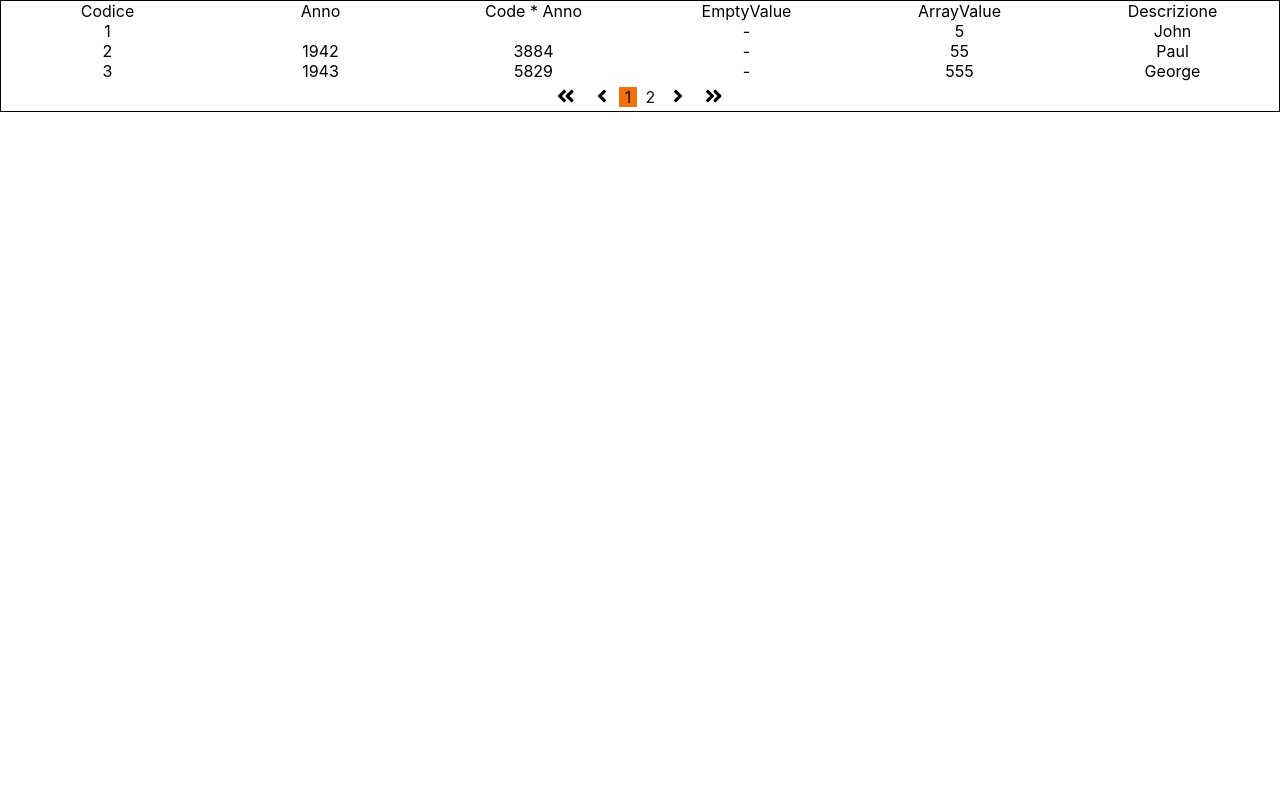
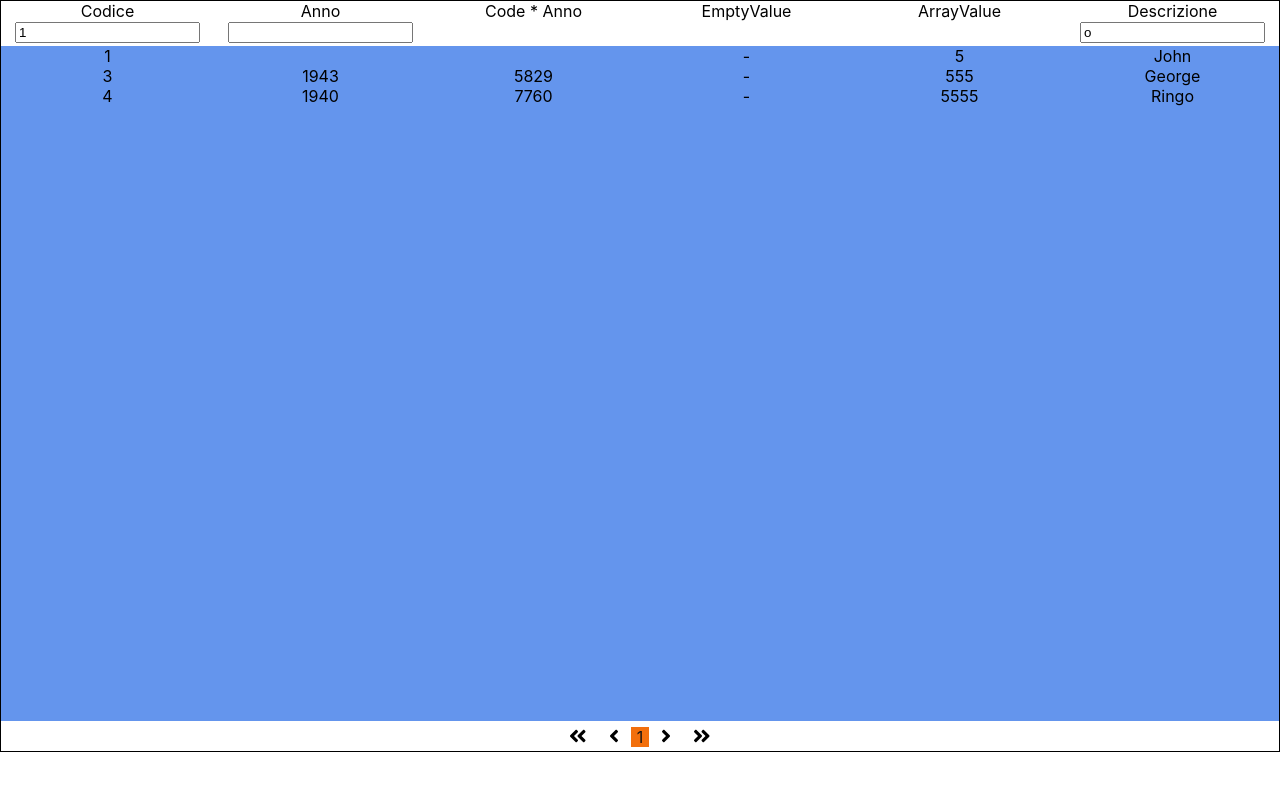
Before and after one commit to scosmaa/yart, a React (Create React App) app: page / in a window 1280 px wide. Shown: the top 790 px of the page. Built offline with nearby package versions, Linux system fonts and the light colour scheme.

Commit message:
Filter draft

```diff
--- /dev/null
+++ b/src/Components/EmbeddedFilter/EmbeddedFilter.jsx
@@ -0,0 +1,67 @@
+import React, { Component } from 'react'
+import PropTypes from 'prop-types'
+import { omitBy, isEmpty } from 'lodash'
+
+import './EmbeddedFilter.scss'
+
+export default class EmbeddedFilter extends Component {
+  constructor(props) {
+    super(props)
+
+    this.state = {
+      filterFields: props.filter
+    }
+
+    this.handleInputChange = this.handleInputChange.bind(this)
+  }
+
+  handleInputChange(event) {
+    const target = event.target
+    const name = target.name
+
+    let filterFields = Object.assign(this.state.filterFields, { [name]: target.value })
+    filterFields = omitBy(filterFields, isEmpty)
+
+    this.setState(
+      {
+        filterFields
+      },
+      () => {
+        if (this.props.onFilterChange) {
+          this.props.onFilterChange(this.state.filterFields)
+        }
+      }
+    )
+  }
+
+  render() {
+    const { columns } = this.props
+    const { filterFields } = this.state
+    return (
+      <div className="yart-tfilter">
+        {columns.map(elem => {
+          return (
+            <div key={elem.__id} className={`yart-filter-cell ${elem.responsive}`} style={elem.style}>
+              {elem.filterable ? (
+                <span>
+                  <input type="text" name={elem.fieldName} id="" value={filterFields[elem.fieldName]} onChange={this.handleInputChange} />
+                </span>
+              ) : null}
+            </div>
+          )
+        })}
+      </div>
+    )
+  }
+}
+
+EmbeddedFilter.propTypes = {
+  filter: PropTypes.object,
+  columns: PropTypes.array,
+  onFilterChange: PropTypes.func
+}
+
+EmbeddedFilter.defaultProps = {
+  columns: [],
+  filter: {}
+}
--- /dev/null
+++ b/src/Components/EmbeddedFilter/EmbeddedFilter.scss
@@ -0,0 +1,7 @@
+.yart-tfilter {
+  display: flex;
+
+  .yart-filter-cell {
+    flex: 100 0 auto;
+  }
+}
--- a/src/Components/Table.jsx
+++ b/src/Components/Table.jsx
@@ -3,6 +3,7 @@ import PropTypes from 'prop-types'
 
 import TablePaginator from './TablePaginator/TablePaginator'
 import CellRenderer from './CellRenderer/CellRenderer'
+import EmbeddedFilter from './EmbeddedFilter/EmbeddedFilter'
 
 import './Table.scss'
 
@@ -19,6 +20,7 @@ export default class Table extends Component {
     }
 
     this._changePage = this._changePage.bind(this)
+    this._onFilterChange = this._onFilterChange.bind(this)
   }
 
   async componentWillMount() {
@@ -33,7 +35,8 @@ export default class Table extends Component {
       sortField: settings.sortField,
       sortDirection: settings.sortDirection,
       pageSize: settings.pageSize,
-      currentPage: settings.currentPage
+      currentPage: settings.currentPage,
+      filterFields: settings.filterFields
     })
 
     this.setState({
@@ -47,8 +50,10 @@ export default class Table extends Component {
       <div className="yart-thead">
         {columns.map(elem => {
           return (
-            <div key={elem.__id} className={`yart-th ${elem.responsive}`} style={elem.style} onClick={evt => this._onThClick(evt, elem)}>
-              {elem.headerContent}
+            <div key={elem.__id} className={`yart-th ${elem.responsive}`} style={elem.style}>
+              <span className={`${elem.sortable ? 'yart-sortable' : ''}`} onClick={evt => this._onThClick(evt, elem)}>
+                {elem.headerContent}
+              </span>
             </div>
           )
         })}
@@ -85,6 +90,7 @@ export default class Table extends Component {
     return (
       <div className="yart">
         {this._createHeader(settings.columns)}
+        <EmbeddedFilter columns={settings.columns} filter={this.dataProvider.getFilter()} onFilterChange={this._onFilterChange} />
         {this._createBody(data, settings.columns)}
         <TablePaginator
           totalItems={this.dataProvider.count()}
@@ -111,6 +117,14 @@ export default class Table extends Component {
       data: pageData
     })
   }
+
+  async _onFilterChange(filterFields) {
+    debugger
+    const pageData = await this.dataProvider.filterAndSort(filterFields).getData()
+    this.setState({
+      data: pageData
+    })
+  }
 }
 
 Table.propTypes = {
--- a/src/Components/Table.scss
+++ b/src/Components/Table.scss
@@ -1,12 +1,24 @@
 .yart {
   border: 1px solid;
-
+  height: 100%;
+  position: relative;
   .yart-thead {
     display: flex;
-
+    .yart-sortable {
+      cursor: pointer;
+    }
     .yart-th {
       flex: 100 0 auto;
     }
+  }
+
+  .yart-tbody {
+    background-color: cornflowerblue;
+    position: absolute;
+    left: 0;
+    right: 0;
+    bottom: 30px;
+    top: 45px;
   }
 
   .yart-row {
--- a/src/Components/TablePaginator/TablePaginator.scss
+++ b/src/Components/TablePaginator/TablePaginator.scss
@@ -4,6 +4,10 @@ $header_height: 30px;
   height: $header_height;
   line-height: $header_height;
   text-align: center;
+  position: absolute;
+  bottom: 0;
+  left: 0;
+  right: 0;
   .page-selector {
     user-select: none;
     padding: 0 6px;
--- a/src/Components/dataProvider/ClientTableProvider.js
+++ b/src/Components/dataProvider/ClientTableProvider.js
@@ -1,13 +1,13 @@
-import { orderBy } from 'lodash'
+import { orderBy, filter } from 'lodash'
 
 export default class ClientTableProvider {
   constructor(data) {
     Object.assign(this, { ...data })
     this.originalData = this._makeInternalId(this.originalData)
-        this.filteredData = this.originalData
+    this.filterAndSort(this.filterFields)
   }
 
-    getData() {
+  async getData() {
     const pageNumber = this.currentPage - 1 // because pages logically start with 1, but technically with 0
     return this.filteredData.slice(pageNumber * this.pageSize, (pageNumber + 1) * this.pageSize)
   }
@@ -37,7 +37,36 @@ export default class ClientTableProvider {
       this.sortDirection = 'asc'
     }
 
-        this.filteredData = orderBy(this.originalData, [this.sortField], [this.sortDirection])
+    this.filteredData = orderBy(this.filteredData, [this.sortField], [this.sortDirection])
+  }
+
+  getFilter() {
+    return this.filterFields
+  }
+
+  filterAndSort(filterObj) {
+    // Filter
+    this.filteredData = this.originalData
+
+    if (filterObj && Object.keys(filterObj).length > 0) {
+      this.filteredData = filter(this.originalData, elem => {
+        let result = false
+        Object.keys(filterObj).map(key => {
+          if (filterObj[key] === '' || filterObj[key] === null) {
+            return
+          }
+          if (('' + elem[key]).toLowerCase().includes(('' + filterObj[key]).toLowerCase())) {
+            result = true
+          }
+        })
+        return result
+      })
+    }
+    debugger
+    // Sort
+    this.filteredData = orderBy(this.filteredData, [this.sortField], [this.sortDirection])
+
+    return this
   }
 
   _makeInternalId(array) {
--- a/src/fakeData/settings.json
+++ b/src/fakeData/settings.json
@@ -4,6 +4,10 @@
   "sortDirection": null,
   "pageSize": 3,
   "currentPage": 1,
+  "filterFields": {
+    "code": 1,
+    "description": "o"
+  },
   "columns": [
     {
       "headerContent": "Codice",
@@ -11,6 +15,7 @@
       "fieldName": "code",
       "fieldClass": "code-cell",
       "sortable": true,
+      "filterable": true,
       "type": "numeric",
       "responsive": "sm",
       "style": {
@@ -23,6 +28,7 @@
       "fieldName": "birth",
       "fieldClass": "year-cell",
       "sortable": true,
+      "filterable": true,
       "type": "numeric",
       "responsive": "sm",
       "style": {
@@ -76,6 +82,7 @@
       "fieldName": "description",
       "fieldClass": "description-cell",
       "sortable": true,
+      "filterable": true,
       "type": "string",
       "responsive": "md",
       "style": {
```
Lines whose indentation alone changed are shown as unchanged.
